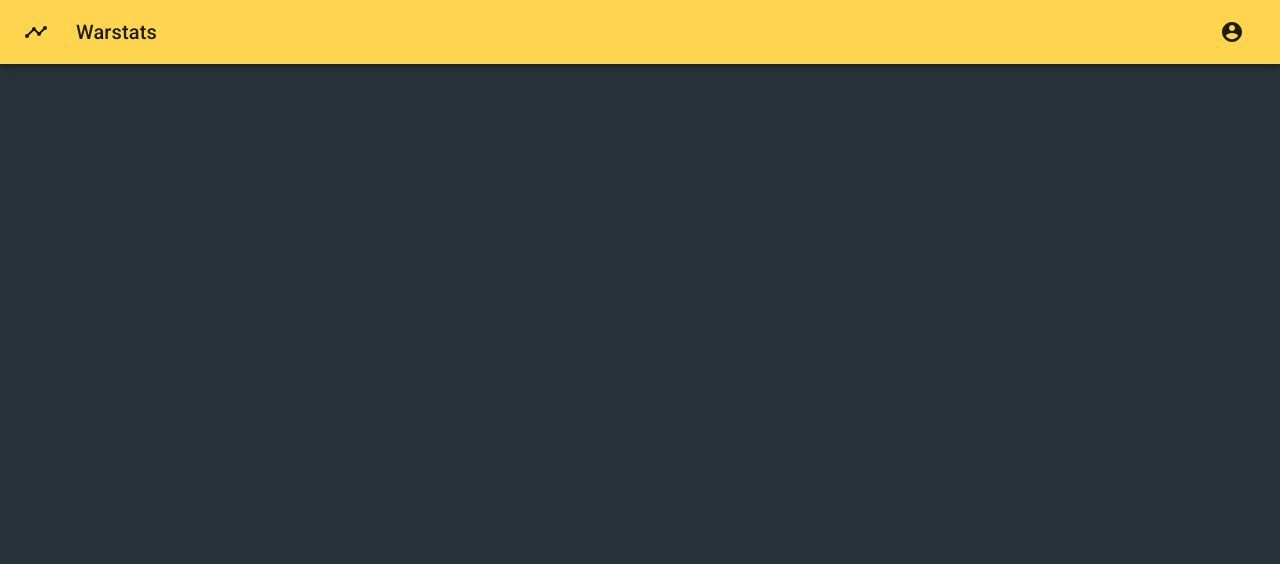
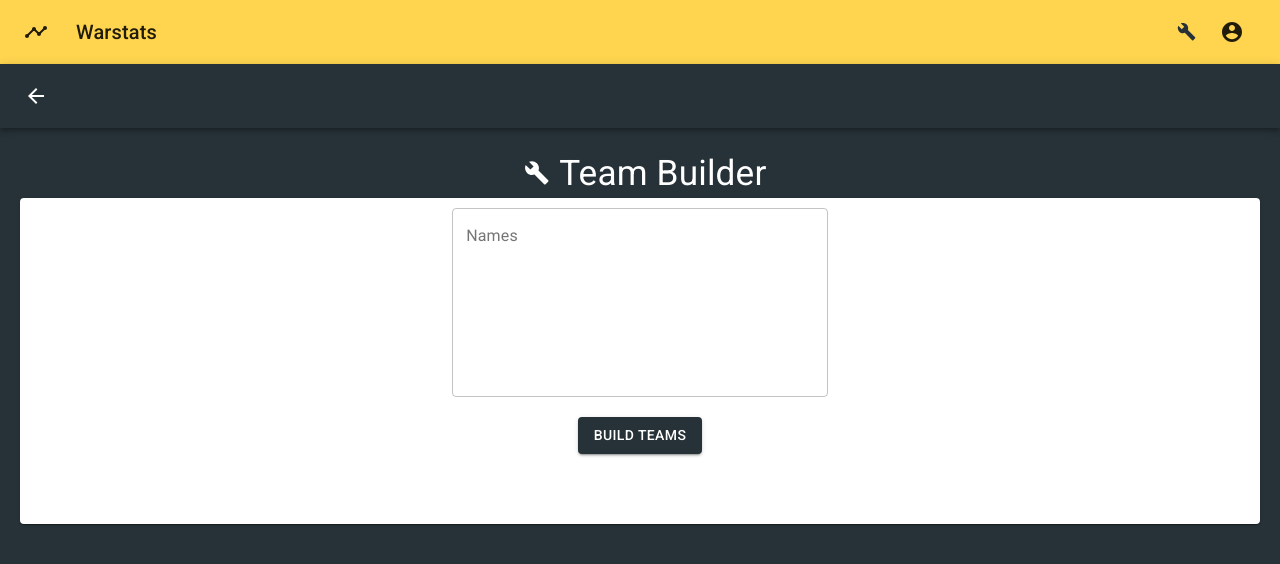
Before and after one commit to casvaniersel/warstats, a React app: page /teambuilder in a window 1280 px wide. Shown: the top 564 px of the page. Built offline with nearby package versions, Linux system fonts and the light colour scheme.

Commit message:
Add TeamBuilder. Randomize teams by input

```diff
--- a/src/components/App.tsx
+++ b/src/components/App.tsx
@@ -14,6 +14,7 @@ import { BrowserRouter, Route } from "react-router-dom";
 import WSHome from "./home/Home";
 import WSNew from "./new/New";
 import Header from "./shared/Header";
+import WSTeamBuilder from "./teambuilder/TeamBuilder";
 
 const theme: ThemeOptions = createMuiTheme({
     palette: {
@@ -54,6 +55,10 @@ class App extends React.PureComponent<{ classes }, {}> {
                         <Header />
                         <Route exact path="/" component={() => <WSHome />} />
                         <Route path="/new" component={() => <WSNew />} />
+                        <Route
+                            path="/teambuilder"
+                            component={() => <WSTeamBuilder />}
+                        />
                     </div>
                 </ThemeProvider>
             </BrowserRouter>
--- a/src/components/shared/Header.tsx
+++ b/src/components/shared/Header.tsx
@@ -4,8 +4,10 @@ import { createStyles, makeStyles, Theme } from "@material-ui/core/styles";
 import Toolbar from "@material-ui/core/Toolbar";
 import Typography from "@material-ui/core/Typography";
 import AccountCircle from "@material-ui/icons/AccountCircle";
+import BuildIcon from "@material-ui/icons/Build";
 import Timeline from "@material-ui/icons/Timeline";
 import * as React from "react";
+import { Link } from "react-router-dom";
 
 export default function WSHeader() {
     /**
@@ -21,6 +23,9 @@ export default function WSHeader() {
             },
             title: {
                 flexGrow: 1,
+            },
+            teamBuilderIcon: {
+                fontSize: "1.2rem",
             },
         }),
     );
@@ -54,6 +59,17 @@ class Header extends React.PureComponent<IHeaderProps, {}> {
                         className={this.props.classes.title}>
                         Warstats
                     </Typography>
+                    <Link to="/teambuilder">
+                        <IconButton
+                            aria-label="account of current user"
+                            aria-controls="menu-appbar"
+                            aria-haspopup="true"
+                            color="secondary">
+                            <BuildIcon
+                                className={this.props.classes.teamBuilderIcon}
+                            />
+                        </IconButton>
+                    </Link>
                     <IconButton
                         aria-label="account of current user"
                         aria-controls="menu-appbar"
--- /dev/null
+++ b/src/components/teambuilder/TeamBuilder.tsx
@@ -0,0 +1,223 @@
+import { faBahai } from "@fortawesome/free-solid-svg-icons";
+import { FontAwesomeIcon } from "@fortawesome/react-fontawesome";
+import {
+    AppBar,
+    Button,
+    Card,
+    CardContent,
+    createStyles,
+    Grid,
+    IconButton,
+    makeStyles,
+    Toolbar,
+} from "@material-ui/core";
+import blueGrey from "@material-ui/core/colors/blueGrey";
+import { Theme } from "@material-ui/core/styles/createMuiTheme";
+import TextField from "@material-ui/core/TextField";
+import { ArrowBack } from "@material-ui/icons";
+import BuildIcon from "@material-ui/icons/Build";
+import * as React from "react";
+import { Link } from "react-router-dom";
+
+export default function WSTeamBuilder() {
+    /**
+     * Component Styling
+     */
+    const useStyles = makeStyles((theme: Theme) =>
+        createStyles({
+            root: {
+                backgroundColor: blueGrey[900],
+                display: "flex",
+                flexDirection: "column",
+            },
+            menuButton: {
+                color: "white",
+            },
+            pageTitle: {
+                alignItems: "center",
+                justifyContent: "center",
+                display: "flex",
+                flexDirection: "row",
+            },
+            builderIcon: {
+                color: "white",
+                fontSize: "1.6rem",
+                margin: "10px",
+            },
+            builderText: {
+                color: "white",
+                fontSize: "2.2rem",
+            },
+            inputContainer: {
+                padding: "20px",
+            },
+            inputCard: {
+                color: blueGrey[900],
+                display: "flex",
+                flexDirection: "column",
+                alignItems: "center",
+                padding: "10px",
+                textAlign: "center",
+            },
+            inputField: {
+                width: "100%",
+            },
+            inputButton: {
+                margin: "20px",
+            },
+            teamList: {
+                display: "flex",
+                flexDirection: "row",
+                flexWrap: "wrap",
+            },
+            team: {
+                borderRadius: "4px",
+                color: "white",
+                backgroundColor: blueGrey[800],
+                display: "flex",
+                flexDirection: "row",
+                margin: "10px",
+                padding: "10px",
+                textAlign: "center",
+                width: "100px",
+            },
+            teamIcon: {
+                fontSize: "2.6rem",
+            },
+            teamNames: {
+                display: "flex",
+                flexDirection: "column",
+                alignItems: "center",
+                flexGrow: 1,
+            },
+        }),
+    );
+    const classes = useStyles();
+
+    return <TeamBuilder classes={classes} />;
+}
+
+interface ITeamMakerProps {
+    classes: any;
+}
+
+class ITeamMakerState {
+    names: Array<string> = [];
+    teams: Array<Array<string>> = [];
+}
+
+class TeamBuilder extends React.PureComponent<
+    ITeamMakerProps,
+    ITeamMakerState
+> {
+    public state = new ITeamMakerState();
+
+    constructor(props) {
+        super(props);
+
+        this.createTeams = this.createTeams.bind(this);
+        this.onInputChange = this.onInputChange.bind(this);
+    }
+
+    createTeams(names: string[]) {
+        let teams = [];
+        let sortedNames = [...names];
+        sortedNames.sort((a, b) => {
+            return 0.5 - Math.random();
+        });
+
+        this.makePairs(sortedNames, teams);
+        console.log(teams);
+        this.setState({ teams });
+    }
+
+    /**
+     * Recursive function to create pairs
+     * @param sortedNames Names sorted for pairing
+     * @param pairs list of paired teams
+     */
+    makePairs(sortedNames: Array<string>, pairs: Array<Array<string>>) {
+        let [player1, player2, ...other] = sortedNames;
+        player2 ? pairs.push([player1, player2]) : pairs.push([player1]);
+        if (other.length > 0) this.makePairs(other, pairs);
+    }
+
+    onInputChange(event: React.ChangeEvent<HTMLInputElement>) {
+        let namesString = event.target.value;
+        let names = namesString.split("\n").sort();
+        this.setState({ names });
+    }
+
+    render() {
+        return (
+            <Grid
+                container
+                className={this.props.classes.root}
+                justify="center"
+                direction="row">
+                <AppBar position="sticky" color="secondary">
+                    <Toolbar>
+                        <Link to="/">
+                            <IconButton
+                                edge="start"
+                                className={this.props.classes.menuButton}
+                                aria-label="menu">
+                                <ArrowBack />
+                            </IconButton>
+                        </Link>
+                    </Toolbar>
+                </AppBar>
+                <Grid
+                    item
+                    xs={12}
+                    className={this.props.classes.inputContainer}>
+                    <div className={this.props.classes.pageTitle}>
+                        <BuildIcon className={this.props.classes.builderIcon} />{" "}
+                        <span className={this.props.classes.builderText}>
+                            Team Builder
+                        </span>
+                    </div>
+                    <Card className={this.props.classes.inputCard}>
+                        <form>
+                            <TextField
+                                id="Names"
+                                label="Names"
+                                onChange={this.onInputChange}
+                                color="secondary"
+                                variant="outlined"
+                                multiline
+                                rows={8}
+                                className={this.props.classes.inputField}
+                            />
+                            <Button
+                                variant="contained"
+                                color="secondary"
+                                onClick={() =>
+                                    this.createTeams(this.state.names)
+                                }
+                                className={this.props.classes.inputButton}>
+                                Build Teams
+                            </Button>
+                        </form>
+                        <CardContent className={this.props.classes.teamList}>
+                            {this.state.teams.map((team, i) => (
+                                <div
+                                    className={this.props.classes.team}
+                                    key={i}>
+                                    <FontAwesomeIcon icon={faBahai} />
+                                    <div
+                                        className={
+                                            this.props.classes.teamNames
+                                        }>
+                                        <div>{team[0]}</div>
+                                        <div>{team[1]}</div>
+                                    </div>
+                                </div>
+                            ))}
+                        </CardContent>
+                    </Card>
+                </Grid>
+            </Grid>
+        );
+    }
+}
```
